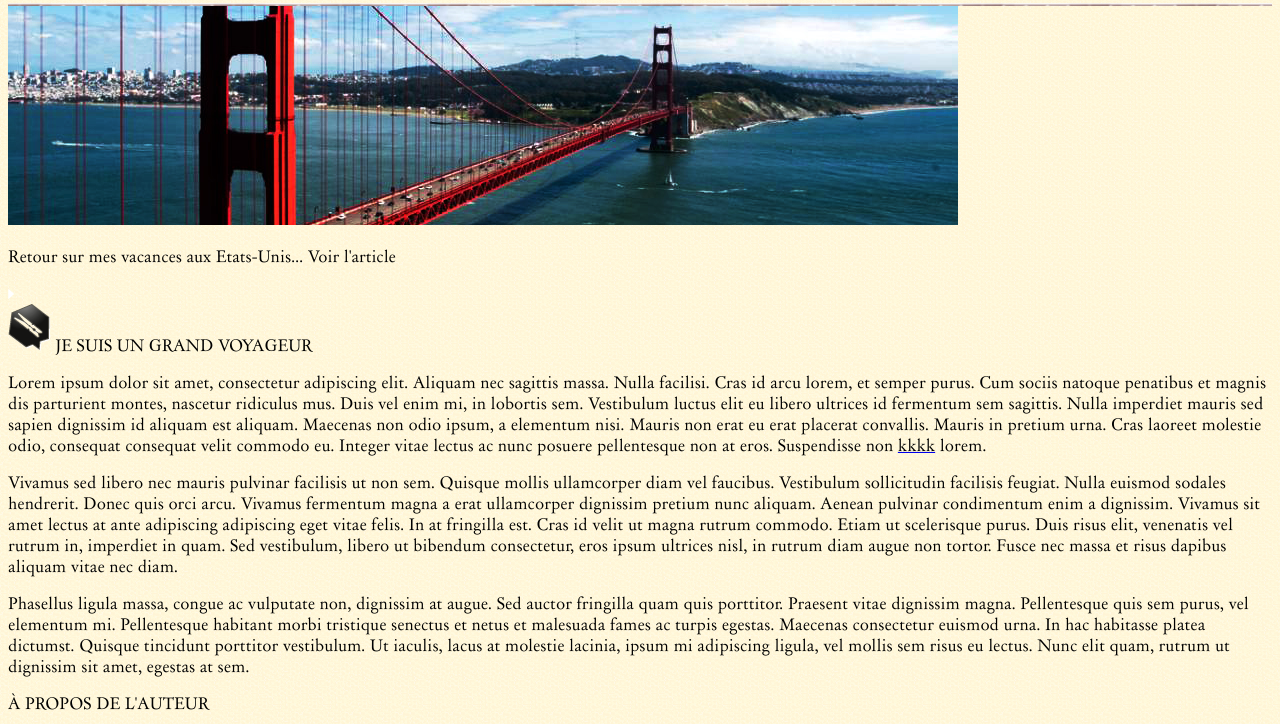
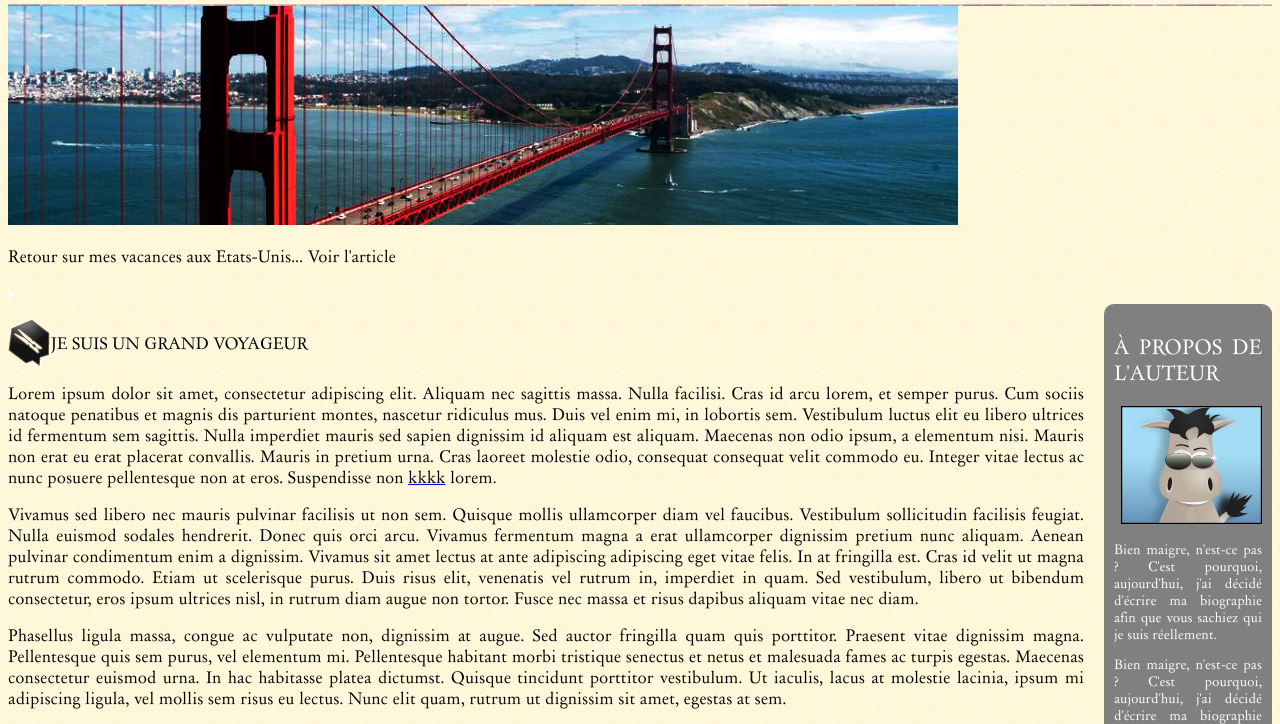
Before and after one commit to lolagrb/Projet-1-HTML, a plain HTML site: page Textebrut.html in a window 1280 px wide. Shown: the part 124-848 px from the top of the page. Drawn offline with Linux system fonts and the light colour scheme.

Commit message:
Corps de texte

```diff
--- a/Stylepage1.css
+++ b/Stylepage1.css
@@ -37,7 +37,7 @@ header {
 /* Comment mettre les éléments de navigation sur le côté à droite ?? */
 nav ul {
     color:black;
-    display: flex-end;
+    display: flex;
     flex-direction : row;
 }
 
@@ -51,6 +51,14 @@ nav ul {
     flex-direction: row;
     align-items: baseline;
 }
+
+/*Comment mettre en forme le titre avec logo de l'article ??*/
+#titre_secondaire {
+    display : flex;
+    flex-direction : row;
+    align-items :center;
+}
+
 #textlink {
     color:black;
 }
@@ -58,3 +66,47 @@ nav ul {
 #textlink:hover{
     color : red;
 }
+
+section {
+    display : flex;
+}
+
+article {
+    text-align : justify;
+    margin-right : 20px;
+}
+
+#titre_logo {
+    display : flex;
+    flex-direction: row;
+}
+
+#titre_article {
+    font-size : 20px
+}
+aside {
+    border : 2px;
+    width : 270px;
+    text-align: justify;
+    background-color: grey;
+    border-radius : 10px;
+    padding : 10px;
+    font-size: small;
+    color : white
+}
+
+#photo_zozor {
+    text-align: center;
+}
+
+#photo_zozor img {
+    border: 1px solid black;
+}
+
+#titre_aside {
+    font-size: 20px;
+}
+
+aside img {
+    margin-left: 7px;
+}
--- a/Textebrut.html
+++ b/Textebrut.html
@@ -35,15 +35,18 @@
 
   <section>
     <article>
+      <p id="titre_secondaire">
         <img src="images/ico_epingle.png" alt="img_epingle">
         JE SUIS UN GRAND VOYAGEUR
+      </p>
     <p>Lorem ipsum dolor sit amet, consectetur adipiscing elit. Aliquam nec sagittis massa. Nulla facilisi. Cras id arcu lorem, et semper purus. Cum sociis natoque penatibus et magnis dis parturient montes, nascetur ridiculus mus. Duis vel enim mi, in lobortis sem. Vestibulum luctus elit eu libero ultrices id fermentum sem sagittis. Nulla imperdiet mauris sed sapien dignissim id aliquam est aliquam. Maecenas non odio ipsum, a elementum nisi. Mauris non erat eu erat placerat convallis. Mauris in pretium urna. Cras laoreet molestie odio, consequat consequat velit commodo eu. Integer vitae lectus ac nunc posuere pellentesque non at eros. Suspendisse non <a href="https://www.adviso.ca/" target="_blank"> <span id="textlink">kkkk</span></a> lorem.</p>
     <p>Vivamus sed libero nec mauris pulvinar facilisis ut non sem. Quisque mollis ullamcorper diam vel faucibus. Vestibulum sollicitudin facilisis feugiat. Nulla euismod sodales hendrerit. Donec quis orci arcu. Vivamus fermentum magna a erat ullamcorper dignissim pretium nunc aliquam. Aenean pulvinar condimentum enim a dignissim. Vivamus sit amet lectus at ante adipiscing adipiscing eget vitae felis. In at fringilla est. Cras id velit ut magna rutrum commodo. Etiam ut scelerisque purus. Duis risus elit, venenatis vel rutrum in, imperdiet in quam. Sed vestibulum, libero ut bibendum consectetur, eros ipsum ultrices nisl, in rutrum diam augue non tortor. Fusce nec massa et risus dapibus aliquam vitae nec diam.</p>
     <p>Phasellus ligula massa, congue ac vulputate non, dignissim at augue. Sed auctor fringilla quam quis porttitor. Praesent vitae dignissim magna. Pellentesque quis sem purus, vel elementum mi. Pellentesque habitant morbi tristique senectus et netus et malesuada fames ac turpis egestas. Maecenas consectetur euismod urna. In hac habitasse platea dictumst. Quisque tincidunt porttitor vestibulum. Ut iaculis, lacus at molestie lacinia, ipsum mi adipiscing ligula, vel mollis sem risus eu lectus. Nunc elit quam, rutrum ut dignissim sit amet, egestas at sem.</p>
    </article>
    <aside>
-      <p>À PROPOS DE L'AUTEUR</p>
-      <img src="images/zozor_classe.png" alt="ane avec lunettes">
+      <p id="titre_aside">À PROPOS DE L'AUTEUR</p>
+      <p id="photo_zozor"> <img src="images/zozor_classe.png" alt="ane avec lunettes"></p>
+      <p>Bien maigre, n'est-ce pas ? C'est pourquoi, aujourd'hui, j'ai décidé d'écrire ma biographie afin que vous sachiez qui je suis réellement.</p>
       <p>Bien maigre, n'est-ce pas ? C'est pourquoi, aujourd'hui, j'ai décidé d'écrire ma biographie afin que vous sachiez qui je suis réellement.</p>
         <img src="images/facebook.png" alt="facebook">
         <img src="images/twitter.png" alt="twitter">
@@ -51,6 +54,7 @@
         <img src="images/flickr.png" alt="flickr">
         <img src="images/rss.png" alt="rss">
    </aside>
+  </section>
 
    <footer>
      <div>
@@ -79,6 +83,6 @@
       </ul>
      </div>
    </footer>
-  </section>
+
 
 </body>
```
Lines whose indentation alone changed are shown as unchanged.
